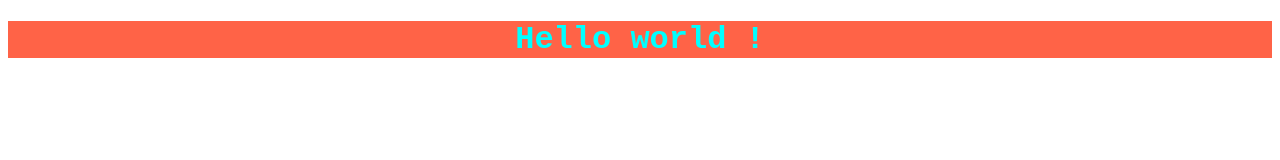
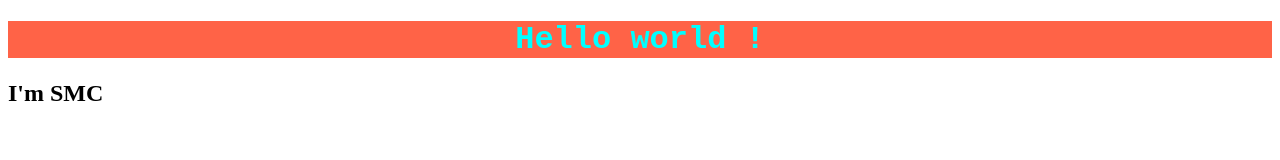
Before and after one commit to serignembackecoly/Sciences, a plain HTML site: page index.html in a window 1280 px wide. Drawn offline with Linux system fonts and the light colour scheme.

Commit message:
Ajout d'un paragraphe h2

```diff
--- a/index.html
+++ b/index.html
@@ -8,6 +8,7 @@
 
 <body>
 <h1> Hello world ! </h1>
+<h2> I'm SMC </h2>
 </body>
 
 </html>
```
